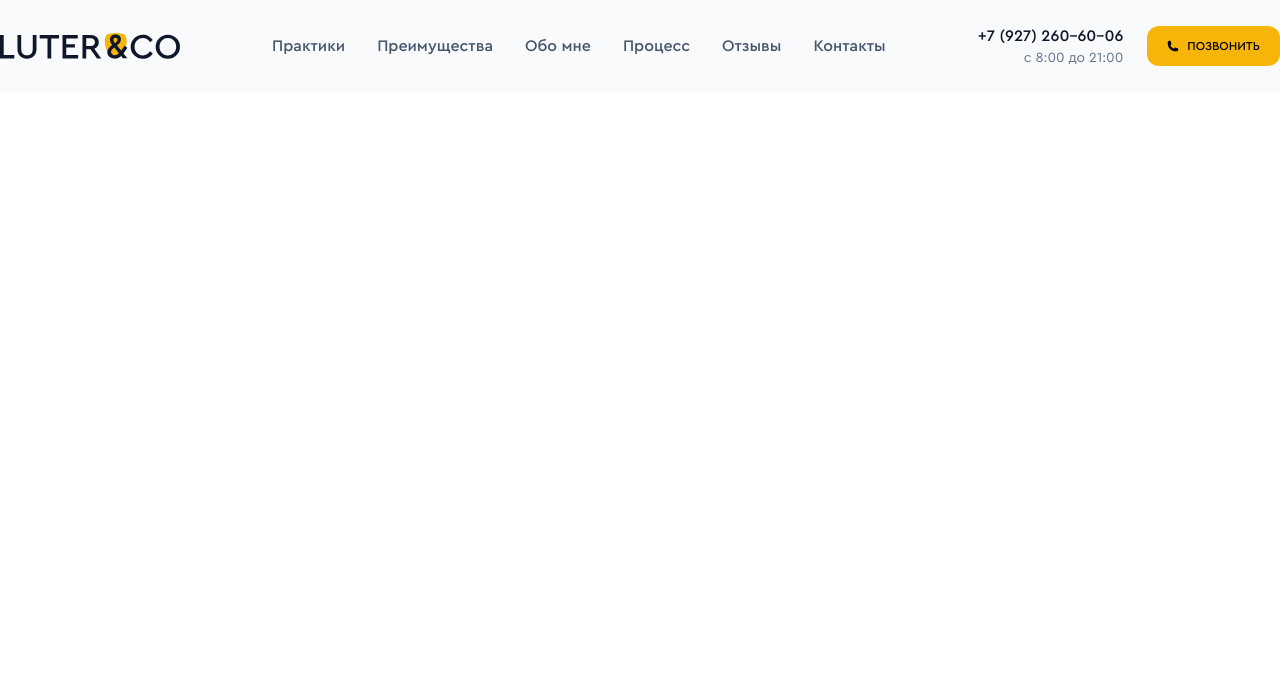
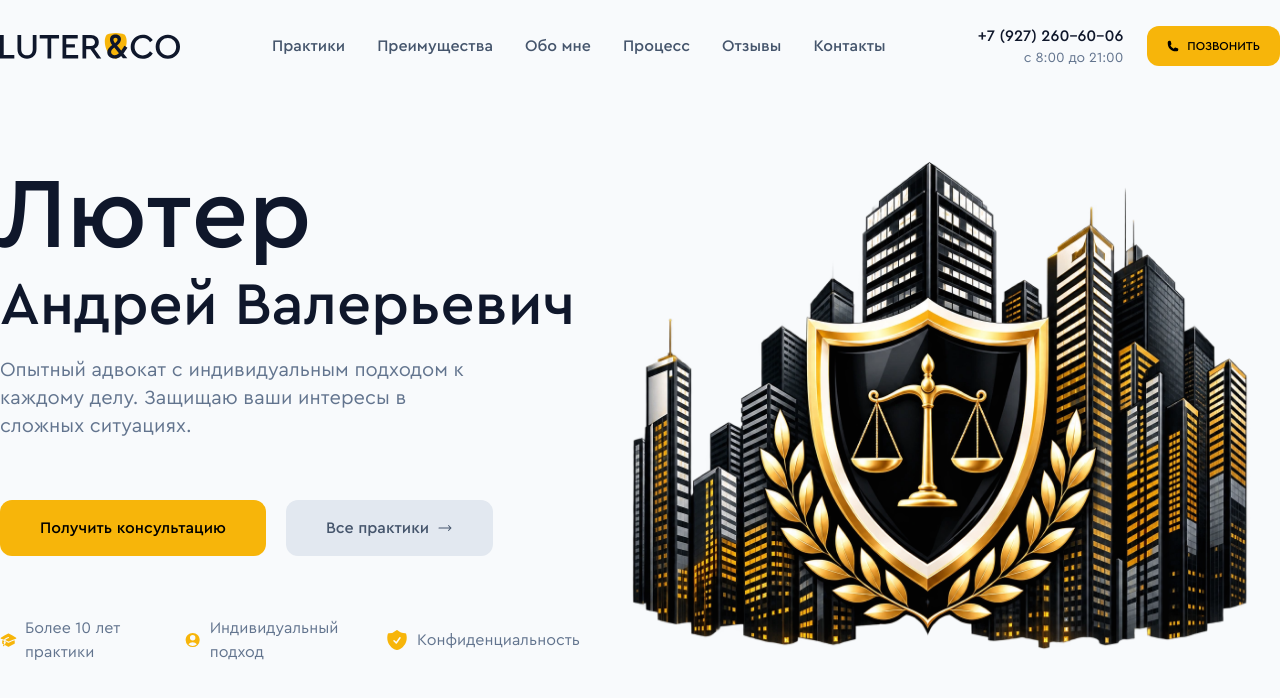
Before and after one commit to developer-samara-web/luter-landing, a Next.js app: page / in a window 1280 px wide. Shown: the top 698 px of the page. Built offline with nearby package versions, Linux system fonts and the light colour scheme.

Commit message:
feat: add Hero section

```diff
--- a/app/page.js
+++ b/app/page.js
@@ -1,9 +1,11 @@
 import Header from "@/components/Header/Header";
+import Hero from "@/components/Hero/Hero";
 
 const Home = () => {
 	return (
 		<main className="wrapper">
 			<Header />
+			<Hero />
 		</main>
 	);
 }
--- /dev/null
+++ b/components/Hero/Hero.css
@@ -0,0 +1,157 @@
+@reference "../../app/globals.css";
+
+.hero__inner {
+
+	/* Layout */
+	@apply flex flex-col-reverse lg:flex-row container;
+
+	/* Spacing */
+	@apply pt-10 lg:py-16;
+
+}
+
+.hero__content {
+
+	/* Layout */
+	@apply flex flex-col items-start justify-center;
+
+	/* Spacing */
+	@apply gap-5;
+
+}
+
+.hero__badge {
+
+	/* Typography */
+	@apply text-sm font-medium uppercase text-[#604602];
+
+	/* Spacing */
+	@apply px-2 py-1;
+
+	/* Border */
+	@apply rounded-lg;
+
+	/* Background */
+	@apply bg-[#f7b50a6b];
+
+}
+
+.hero__header {
+
+	/* Layout */
+	@apply flex flex-col;
+
+}
+
+.hero__first-name {
+
+	/* Typography */
+	@apply text-center text-5xl font-medium text-slate-900 lg:text-left lg:text-[100px]/30;
+
+}
+
+.hero__second-name {
+
+	/* Typography */
+	@apply text-center text-3xl font-medium text-slate-900 lg:text-left lg:text-6xl;
+
+}
+
+.hero__description {
+
+	/* Spacing */
+	@apply pt-5;
+
+	/* Typography */
+	@apply text-center text-base text-slate-500 lg:max-w-[80%] lg:text-left lg:text-xl;
+
+}
+
+.hero__actions {
+
+	/* Layout */
+	@apply flex flex-col lg:flex-row;
+
+	/* Sizing */
+	@apply w-full lg:w-auto;
+
+	/* Spacing */
+	@apply gap-5 lg:pt-10;
+
+}
+
+.hero__button {
+
+	/* Layout */
+	@apply flex flex-row items-center justify-center;
+
+	/* Spacing */
+	@apply gap-2 px-10 py-4;
+
+	/* Typography */
+	@apply font-medium;
+
+	/* Border */
+	@apply rounded-xl;
+
+	/* Interaction */
+	@apply cursor-pointer;
+
+}
+
+.hero__button--primary {
+
+	/* Background */
+	@apply bg-[#f7b50a] hover:bg-[#e5a80c];
+
+}
+
+.hero__button--secondary {
+
+	/* Typography */
+	@apply text-slate-600;
+
+	/* Background */
+	@apply bg-slate-200 hover:bg-[#d0d6de];
+
+}
+
+.hero__advantages {
+
+	/* Layout */
+	@apply flex flex-col items-center lg:flex-row w-full;
+
+	/* Spacing */
+	@apply gap-5 pt-10 lg:gap-10;
+
+	/* Typography */
+	@apply text-slate-500;
+
+}
+
+.hero__advantage {
+
+	/* Layout */
+	@apply flex flex-row items-center;
+
+	/* Spacing */
+	@apply gap-2;
+
+}
+
+.hero__icon {
+
+	/* Sizing */
+	@apply size-6;
+
+	/* Color */
+	@apply text-[#f7b50a];
+
+}
+
+.hero__picture {
+
+	/* Layout */
+	@apply flex;
+
+}
--- /dev/null
+++ b/components/Hero/Hero.js
@@ -0,0 +1,66 @@
+import "./Hero.css";
+
+import Image from "next/image";
+import HeroItems from "./HeroItems";
+import HeroActions from "./HeroActions";
+import { AcademicCapIcon, ArrowLongRightIcon, ShieldCheckIcon, UserCircleIcon } from "@heroicons/react/24/solid";
+
+const Hero = () => {
+
+	const { header, items, buttons } = {
+
+		header: {
+			firstname: 'Лютер',
+			secondname: 'Андрей Валерьевич',
+			description: 'Опытный адвокат с индивидуальным подходом к каждому делу. Защищаю ваши интересы в сложных ситуациях.'
+		},
+
+		buttons: [
+			{
+				name: 'Получить консультацию',
+				type: 'hero__button--primary',
+				event: '#'
+			},
+			{
+				name: 'Все практики',
+				type: 'hero__button--secondary',
+				icon: <ArrowLongRightIcon className="size-4" />,
+				event: ''
+			}
+		],
+
+		items: [
+			{
+				description: 'Более 10 лет практики',
+				icon: <AcademicCapIcon className="hero__icon" />
+			},
+			{
+				description: 'Индивидуальный подход',
+				icon: <UserCircleIcon className="hero__icon" />
+			},
+			{
+				description: 'Конфиденциальность',
+				icon: <ShieldCheckIcon className="hero__icon" />
+			}
+		]
+	}
+
+	return (
+		<section className="hero">
+			<div className="hero__inner">
+				<div className="hero__content">
+					<div className="hero__header">
+						<div className="hero__first-name">{header.firstname}</div>
+						<div className="hero__second-name">{header.secondname}</div>
+						<div className="hero__description">{header.description}</div>
+					</div>
+					<HeroActions buttons={buttons} />
+					<HeroItems items={items} />
+				</div>
+				<Image className="hero__picture" src="/images/hero/hero.webp" width={700} height={700} alt="Hero" />
+			</div>
+		</section>
+	);
+}
+
+export default Hero;
--- /dev/null
+++ b/components/Hero/HeroAction.js
@@ -0,0 +1,10 @@
+const HeroAction = ({ name, event, type, icon }) => {
+	return (
+		<button className={`hero__button ${type}`}>
+			{name}
+			{icon}
+		</button>
+	);
+}
+
+export default HeroAction;
--- /dev/null
+++ b/components/Hero/HeroActions.js
@@ -0,0 +1,13 @@
+import HeroAction from "./HeroAction";
+
+const HeroActions = ({ buttons }) => {
+	return (
+		<div className="hero__actions">
+			{buttons && buttons.map((item, id) => (
+				<HeroAction key={id} {...item} />
+			))}
+		</div>
+	);
+}
+
+export default HeroActions;
--- /dev/null
+++ b/components/Hero/HeroItem.js
@@ -0,0 +1,10 @@
+const HeroItem = ({ icon, description }) => {
+	return (
+		<li className="hero__advantage">
+			{icon}
+			<span>{description}</span>
+		</li>
+	);
+}
+
+export default HeroItem;
--- /dev/null
+++ b/components/Hero/HeroItems.js
@@ -0,0 +1,13 @@
+import HeroItem from "./HeroItem";
+
+const HeroItems = ({ items }) => {
+	return (
+		<ul className="hero__advantages">
+			{items && items.map((item, id) => (
+				<HeroItem key={id} {...item} />
+			))}
+		</ul>
+	);
+}
+
+export default HeroItems;
```
Also changed, not shown: public/images/hero/hero.webp (added).
